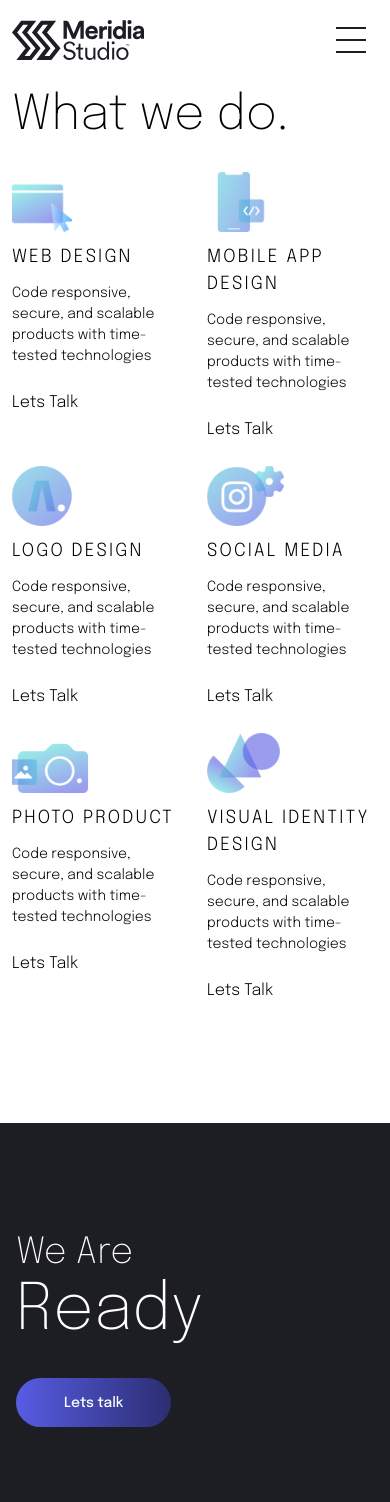
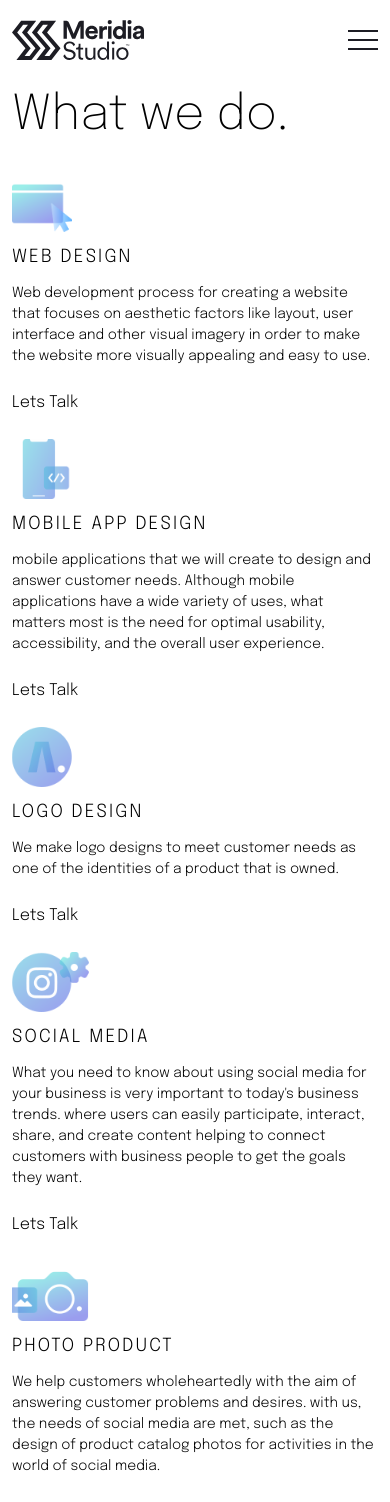
Before and after one commit to hprasetyou/meridia, a Nuxt app: page /capabilities in a window 390 px wide. Shown: the top 1502 px of the page. Built offline with nearby package versions, Linux system fonts and the light colour scheme; what vue-smooth-scrollbar would draw is missing.

Commit message:
nav fade

```diff
--- a/components/FooterSection.vue
+++ b/components/FooterSection.vue
@@ -16,12 +16,12 @@
           </primary-button>
         </div>
         <div class="footer-nav my-auto font-light leading-8">
-          <div class="flex flex-col md:flex-row">
-            <div class="w-1/4">
+          <div class="flex flex-wrap flex-row">
+            <div class="w-full md:w-1/4">
               <logo-short />
             </div>
             <div class="md:w-1/4" />
-            <div class="w-1/6 py-6 md:py-0">
+            <div class="md:w-1/6 w-1/2 py-6 md:py-0">
               <ul id="footer-menu">
                 <li v-for="(item, i) in menu" :key="i">
                   <nuxt-link :to="item.link">
@@ -30,7 +30,7 @@
                 </li>
               </ul>
             </div>
-            <div class="md:w-1/6">
+            <div class="md:w-1/6 py-6 w-1/2">
               <ul>
                 <li v-for="(item, i) in social" :key="i">
                   <a :href="item.link" :class="`footer-social ${item.type}`">{{ item.text }}</a>
--- a/components/HeaderSection.vue
+++ b/components/HeaderSection.vue
@@ -2,7 +2,7 @@
   <div id="header">
     <div
       :style="{
-        top: fadeUp ? '-80px': '0'
+        top: (fadeUp && !showNav) ? '-80px': '0'
       }"
       :class="`nav-wrapper flex z-50 ${ bgColor } fixed md:relative inset-x-0 z-100 h-20 items-center px-3`">
       <div class="w-full container relative mx-auto">
@@ -15,20 +15,17 @@
             </div>
           </div>
           <div class="ml-auto">
-            <div class="nav-toggle block md:hidden px-3" @click="showNav = !showNav">
-              <span v-for="i in 5" :key="i" :class="`${ (i%2 != 0) ? mobileNavToggleColor : ''} block my-1`" />
-            </div>
-            <div :class="`nav-content ${showNav ? 'active' : ''} fixed md:static ${ bgColor } pt-8 md:pt-0 w-full`">
-              <div class="nav-toggle--close block md:hidden px-3" @click="showNav = false">
-                <span v-for="i in 2" :key="i" :class="`block ${mobileNavToggleColor}`" />
-              </div>
+            <div :class="`nav-content ${showNav ? 'active' : ''} ${ navBlock } fixed md:static ${ bgColor } pt-8 md:pt-0 w-full`">
               <ul id="main-menu" :class="`${textColor} flex flex-col md:flex-row font-light`">
                 <li v-for="(item, i) in menu" :key="i">
-                  <nuxt-link :to="item.link" @click="showNav = false">
+                  <nuxt-link :to="item.link" @click="toggleNav">
                     {{ item.text }}
                   </nuxt-link>
                 </li>
               </ul>
+            </div>
+            <div class="nav-toggle block md:hidden px-3" @click="toggleNav">
+              <span v-for="i in 3" :key="i" :class="`${ mobileNavToggleColor } block`" />
             </div>
           </div>
         </div>
@@ -60,7 +57,8 @@ export default {
   },
   data () {
     return {
-      showNav: false
+      showNav: false,
+      navBlock: ''
     }
   },
   computed: {
@@ -75,53 +73,83 @@ export default {
     }
   },
   methods: {
+    toggleNav () {
+      if (!this.showNav) {
+        this.navBlock = 'block'
+        setTimeout(() => { this.showNav = true }, 100)
+      } else {
+        this.showNav = false
+        setTimeout(() => { this.navBlock = '' }, 500)
+      }
+    },
     hideNav () {
       this.showNav = false
+      setTimeout(() => { this.navBlock = '' }, 500)
     }
   }
 }
 </script>
 <style lang="scss">
-.nav-toggle--close,
 .nav-toggle{
+  position: relative;
+  height: 20px;
+  width: 30px;
   & > span{
+    &:first-child{
+      top: 0;
+    }
+    & + span:not(:last-child){
+      top: 50%;
+      transform: translateY(-50%);
+      opacity: 1;
+    }
+    &:last-child{
+      bottom: 0;
+    }
+    position: absolute;
     height: 2px;
     width: 30px;
+    left: 0;
+    transition: all .3s ease-in-out;
   }
 }
-.nav-toggle--close{
-    position: absolute;
-    right: 10px;
-    top: 10px;
-    width: 40px;
-    height: 40px;
+
+.nav-content{
+  left: 0;
+  display: none;
+  opacity: 0;
+  top: 80px;
+  bottom: 0;
+  transition: all .3s ease-in-out;
+  &.active{
+    opacity: 1;
+  }
+  &.block{
+    display: block;
+  }
+  @media(min-width: 768px) {
+    display: block;
+  }
+}
+
+.nav-content.active + .nav-toggle{
     &  > span{
-      position: absolute;
-      top: 50%;
-      left: 50%;
-      transform: translate(-50%,-50%);
-      transition: all .5s ease-in-out;
-      & + span{
-        transform: translate(-50%,-50%);
+
+      & + span:not(:last-child){
+        opacity: 0;
       }
-    }
-}
-.active .nav-toggle--close{
-    &  > span{
-      transform: translate(-50%,-50%) rotate(45deg);
-      & + span{
+      &:first-child,
+      &:last-child{
+        top: 50%;
+        left: 50%;
+      }
+      &:first-child{
+        transform: translate(-50%,-50%) rotate(45deg);
+      }
+      &:last-child{
         transform: translate(-50%,-50%) rotate(-45deg);
       }
     }
-}
-.nav-content{
-  left: -100%;
-  top: 0;
-  bottom: 0;
-  transition: all .3s ease-in-out;
-  &.active{
-    left: 0;
-  }
 }
 #main-menu{
   li{
--- a/components/data/data.js
+++ b/components/data/data.js
@@ -1,12 +1,12 @@
 export default {
   projects: [{
     title: 'Web Design',
-    description: 'Code responsive, secure, and scalable products with time-tested technologies',
+    description: 'Web development process for creating a website that focuses on aesthetic factors like layout, user interface and other visual imagery in order to make the website more visually appealing and easy to use.',
     works: []
   },
   {
     title: 'Mobile App Design',
-    description: 'Code responsive, secure, and scalable products with time-tested technologies',
+    description: 'mobile applications that we will create to design and answer customer needs.  Although mobile applications have a wide variety of uses, what matters most is the need for optimal usability, accessibility, and the overall user experience.',
     works: [
       {
         slug: 'buper-mobile',
@@ -65,7 +65,7 @@ export default {
   },
   {
     title: 'Logo Design',
-    description: 'Code responsive, secure, and scalable products with time-tested technologies',
+    description: 'We make logo designs to meet customer needs as one of the identities of a product that is owned.',
     works: [
       {
         slug: 're-logo',
@@ -151,12 +151,12 @@ export default {
   },
   {
     title: 'Social Media',
-    description: 'Code responsive, secure, and scalable products with time-tested technologies',
+    description: 'What you need to know about using social media for your business is very important to today\'s business trends.  where users can easily participate, interact, share, and create content helping to connect customers with business people to get the goals they want.',
     works: []
   },
   {
     title: 'Photo Product',
-    description: 'Code responsive, secure, and scalable products with time-tested technologies',
+    description: 'We help customers wholeheartedly with the aim of answering customer problems and desires.  with us, the needs of social media are met, such as the design of product catalog photos for activities in the world of social media.',
     works: [
       {
         slug: 'hehe-coffee',
@@ -311,10 +311,5 @@ export default {
         links: []
       }
     ]
-  },
-  {
-    title: 'Visual Identity Design',
-    description: 'Code responsive, secure, and scalable products with time-tested technologies',
-    works: []
   }]
 }
--- a/components/pageSection/OurService.vue
+++ b/components/pageSection/OurService.vue
@@ -5,7 +5,7 @@
         What we do.
       </h2>
       <div class="flex flex-wrap mb-4 md:-mx-3">
-        <div v-for="(service, i) in services" :key="i" class="w-1/2 md:w-1/3 mb-6 px-3">
+        <div v-for="(service, i) in services" :key="i" class="w-full md:w-1/3 mb-6 px-3">
           <div class="font-light">
             <span :class="`mr-service-icon ${'service-' + i} mb-3`" />
             <h4 class="uppercase  text-lg tracking-widest mb-3">
```
